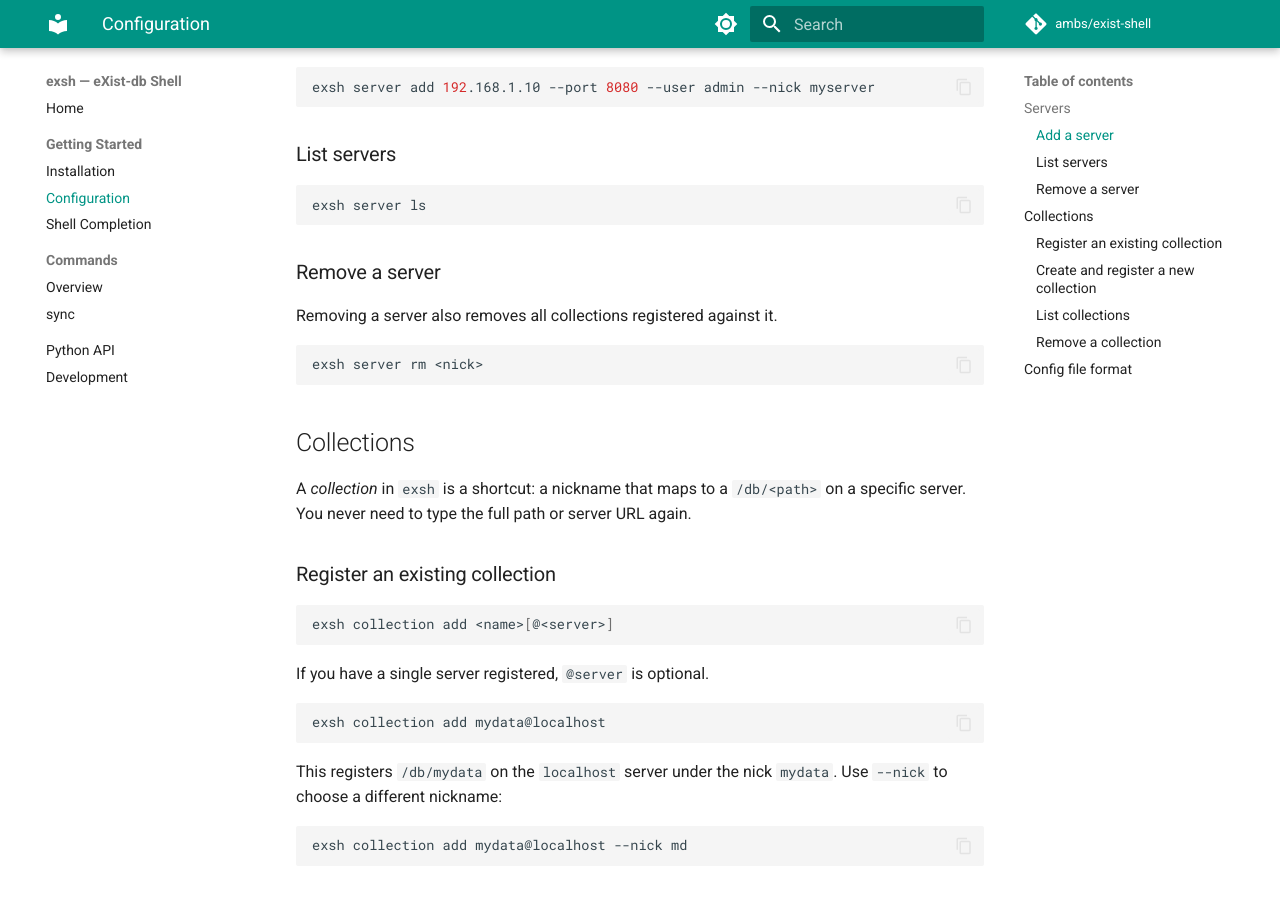
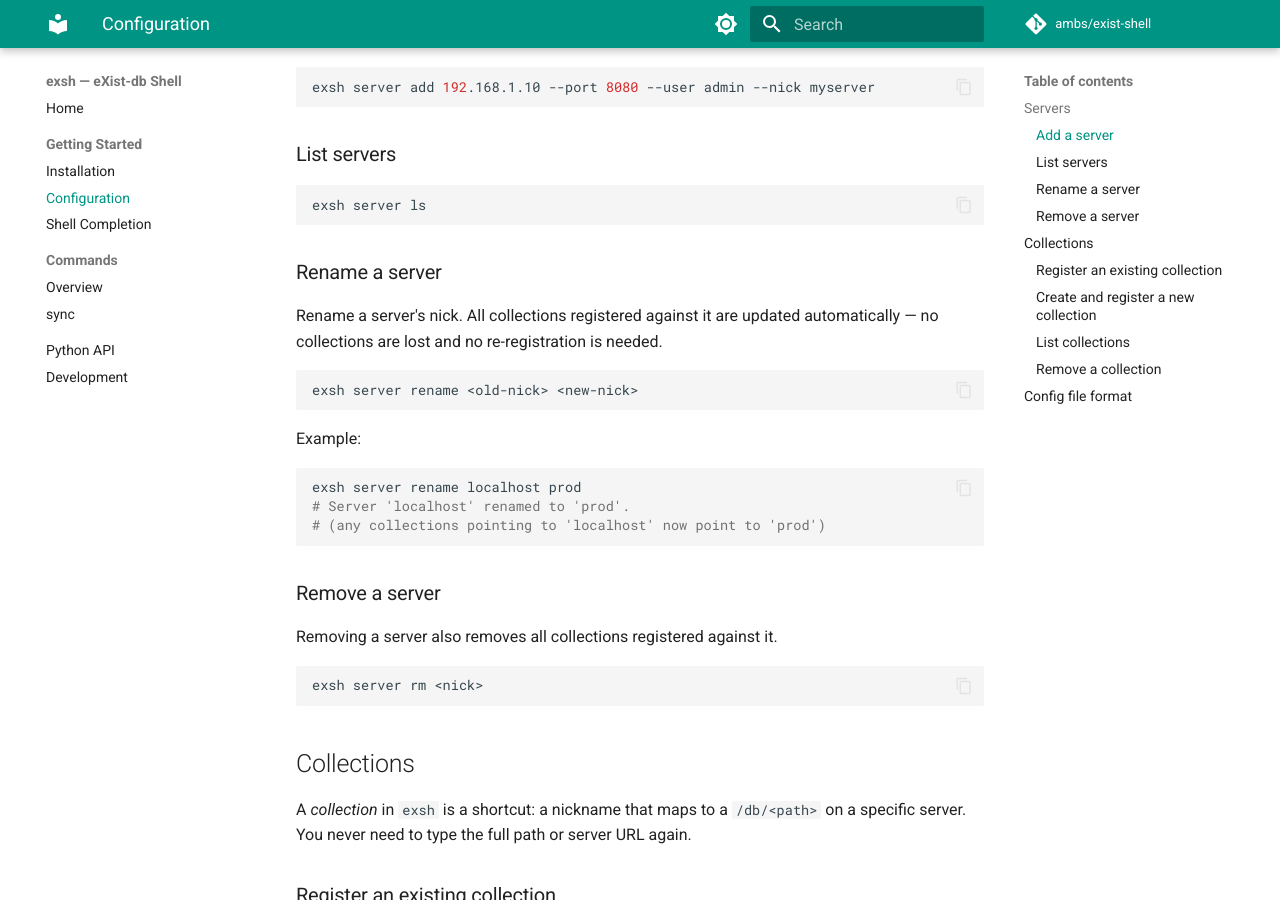
Before and after one commit to ambs/exist-shell, an MkDocs documentation site: the page built from docs/configuration.md, in a window 1280 px wide and 900 px high, scrolled down 496 px. Built offline with MkDocs 1.6.1 and Material for MkDocs 9.7.7, drawn with Linux system fonts in a browser that asks for light colours; comment, search, counter and statistics services are not loaded.

Commit message:
Update docs for server rename command
Co-Authored-By: Claude Sonnet 4.6 <noreply@anthropic.com>

````diff
--- a/docs/configuration.md
+++ b/docs/configuration.md
@@ -26,6 +26,22 @@ exsh server add 192.168.1.10 --port 8080 --user admin --nick myserver
 
 ```bash
 exsh server ls
+```
+
+### Rename a server
+
+Rename a server's nick. All collections registered against it are updated automatically — no collections are lost and no re-registration is needed.
+
+```bash
+exsh server rename <old-nick> <new-nick>
+```
+
+Example:
+
+```bash
+exsh server rename localhost prod
+# Server 'localhost' renamed to 'prod'.
+# (any collections pointing to 'localhost' now point to 'prod')
 ```
 
 ### Remove a server
````
Also changed, not shown: README.md (+1 -0 lines), docs/index.md (+1 -0 lines).
